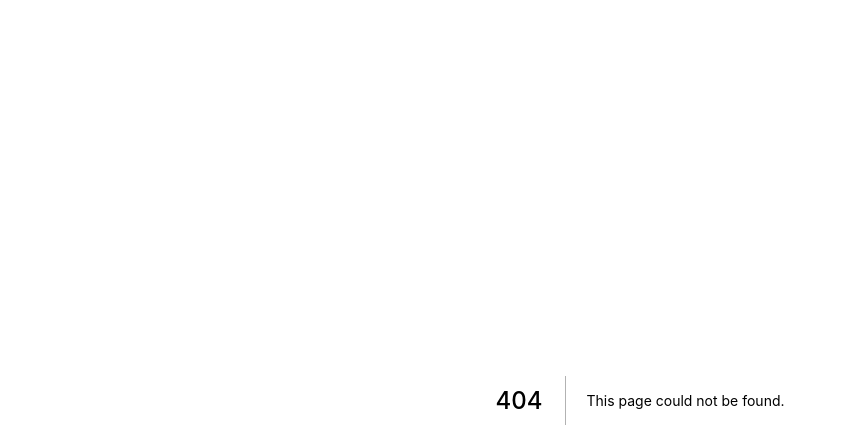
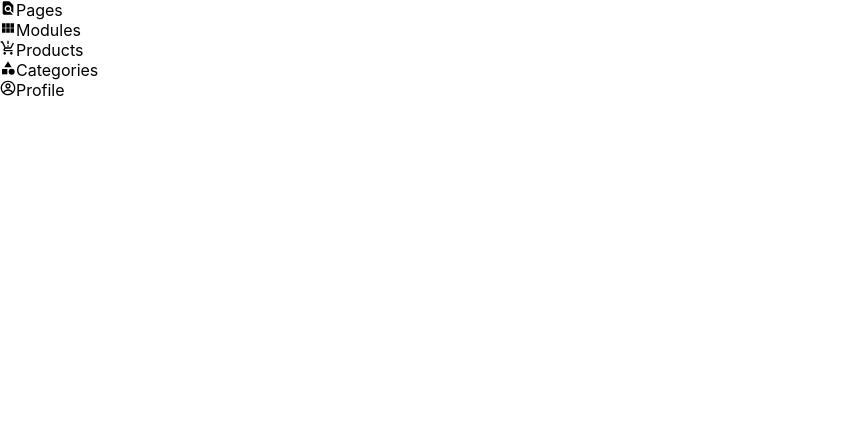
Before and after one commit to Shutt90/modular-cms, a Next.js app: page /auth in a window 1280 px wide. Before the commit this address had no page. Shown: the top 448 px of the page, without its empty margins (0-847 px from the left). Built offline with nearby package versions, Linux system fonts and the light colour scheme.

Commit message:
Added icons, nav and pages

```diff
--- /dev/null
+++ b/containers/AuthLayout.js
@@ -0,0 +1,45 @@
+import React from 'react'
+import { MdCategory, MdProductionQuantityLimits, MdFindInPage, MdViewModule} from 'react-icons/md';
+import { CgProfile } from 'react-icons/cg';
+import Link from 'next/link';
+
+function AuthLayout() {
+  return (
+    <>
+      <nav className='auth-nav'>
+        <Link href="/auth/pages" passHref={true}>
+          <a>
+            <MdFindInPage/>
+            Pages
+          </a>
+        </Link>
+        <Link href="/auth/modules" passHref={true}>
+          <a>
+            <MdViewModule/>
+            Modules
+          </a>
+        </Link>
+        <Link href="/auth/products" passHref={true}>
+          <a>
+            <MdProductionQuantityLimits/>
+            Products
+          </a>
+        </Link>
+        <Link href="/auth/categories" passHref={true}>
+          <a>
+            <MdCategory/>
+            Categories
+          </a>
+        </Link>
+        <Link href="/auth/profile" passHref={true}>
+          <a>
+            <CgProfile/>
+            Profile
+          </a>
+        </Link>
+      </nav>
+    </>
+  )
+}
+
+export default AuthLayout
--- a/package.json
+++ b/package.json
@@ -10,10 +10,12 @@
   },
   "dependencies": {
     "@prisma/client": "^3.11.1",
+    "framer-motion": "^6.2.8",
     "next": "12.1.4",
     "prisma": "^3.11.1",
     "react": "18.0.0",
-    "react-dom": "18.0.0"
+    "react-dom": "18.0.0",
+    "react-icons": "^4.3.1"
   },
   "devDependencies": {
     "eslint": "8.12.0",
--- a/pages/_app.js
+++ b/pages/_app.js
@@ -1,7 +1,13 @@
 import '../styles/globals.css'
+import AuthLayout from '../containers/AuthLayout'
 
-function MyApp({ Component, pageProps }) {
-  return <Component {...pageProps} />
+function MyApp({ Component, pageProps, }) {
+
+  return (
+    <AuthLayout>
+      <Component {...pageProps} />
+    </AuthLayout>
+  )
 }
 
 export default MyApp
--- /dev/null
+++ b/pages/auth.js
@@ -0,0 +1,13 @@
+import React from 'react'
+import { MdCategory } from 'react-icons/md';
+
+
+function Auth() {
+  return (
+    <>
+        <h1 className="center-title">Welcome to Modular CMS</h1>
+    </>
+  )
+}
+
+export default Auth
--- a/styles/globals.css
+++ b/styles/globals.css
@@ -14,3 +14,10 @@ a {
 * {
   box-sizing: border-box;
 }
+
+
+.auth-nav {
+  display: flex;
+  flex-direction: column;
+  justify-content: center;
+}
```
Also changed, not shown: pages/auth/categories.js (added, +9 -0 lines), pages/auth/modules.js (added, +9 -0 lines), pages/auth/pages.js (added, +9 -0 lines), pages/auth/products.js (added, +9 -0 lines), pages/auth/profile.js (added, +9 -0 lines), pages/index.js (+1 -58 lines), 1 other file (tests, documents, lock files or other folders).
